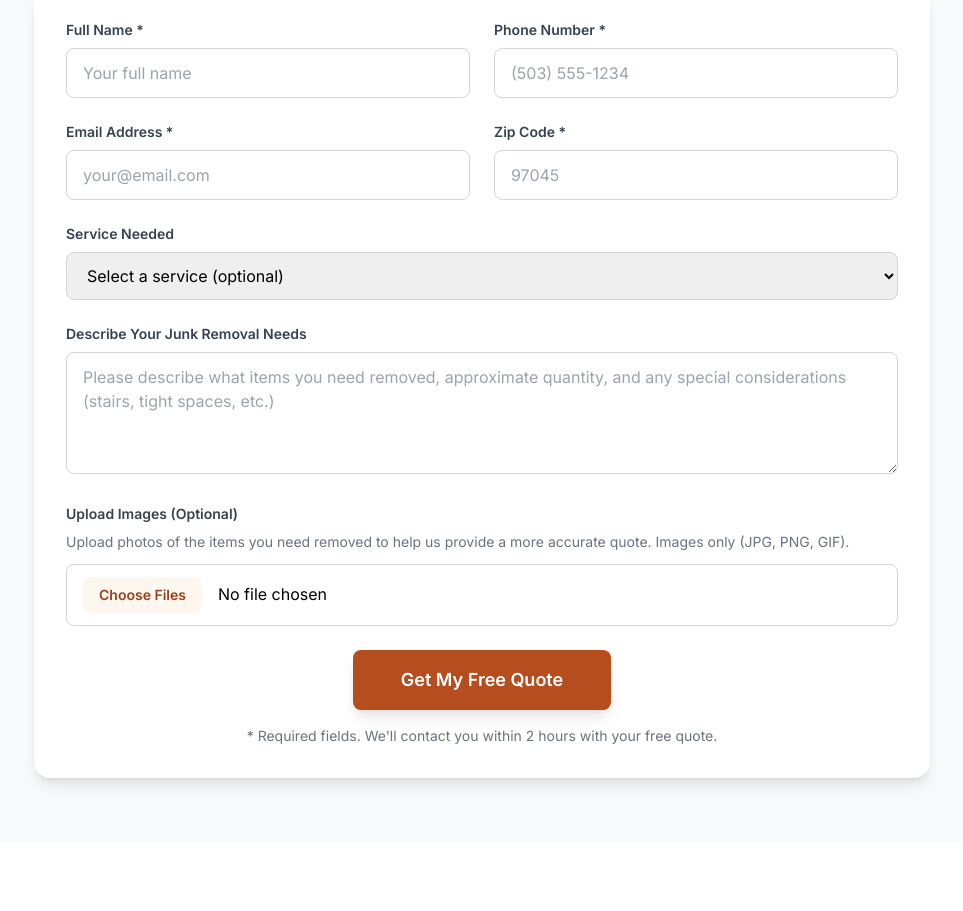
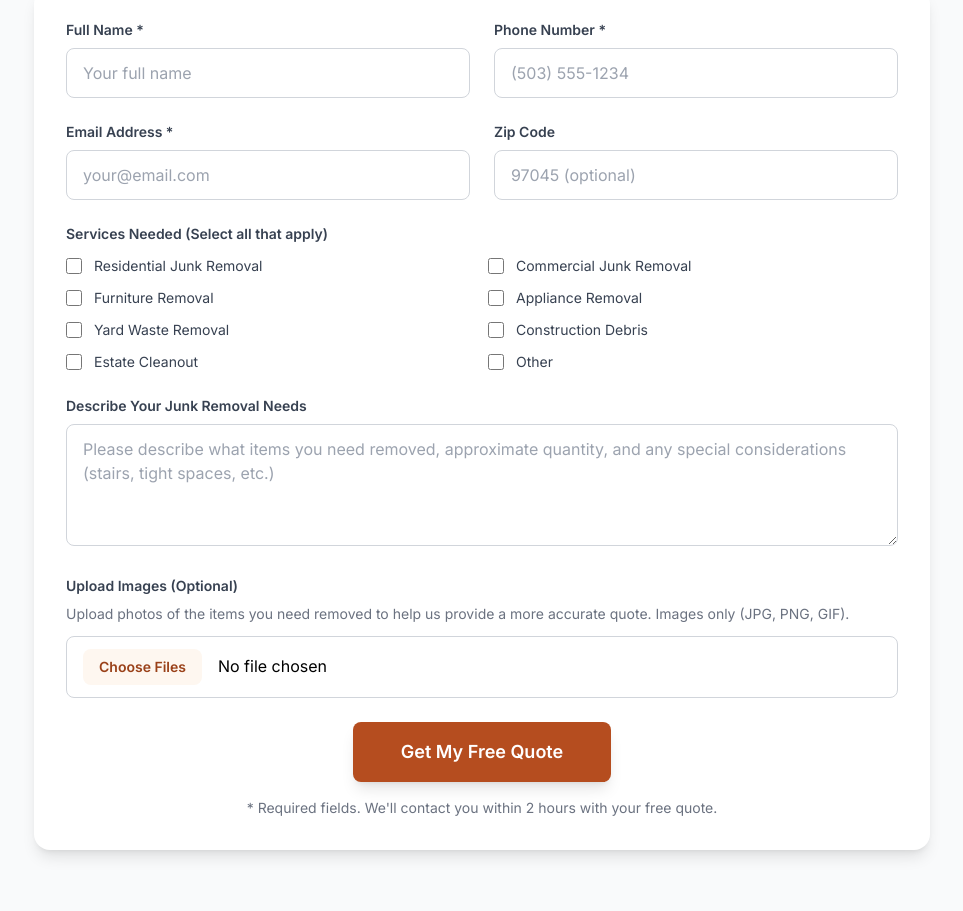
Before and after one commit to guedsam/Junk-Removal, a Next.js app: page /contact in a window 1280 px wide. Shown: the part 1300-2211 px from the top of the page, without its empty margins (158-1121 px from the left). Built offline with nearby package versions, Linux system fonts and the light colour scheme.

Commit message:
Update contact form: make zip code optional, enable multi-select services, configure Formspree for sam@asjunkremoval.com

```diff
--- a/src/app/contact/page.tsx
+++ b/src/app/contact/page.tsx
@@ -26,7 +26,7 @@ export default function ContactPage() {
     phone: '',
     email: '',
     zipCode: '',
-    serviceType: '',
+    serviceTypes: [] as string[],
     description: ''
   })
 
@@ -59,6 +59,15 @@ export default function ContactPage() {
     }))
   }
 
+  const handleServiceTypeChange = (service: string) => {
+    setFormData(prev => ({
+      ...prev,
+      serviceTypes: prev.serviceTypes.includes(service)
+        ? prev.serviceTypes.filter(s => s !== service)
+        : [...prev.serviceTypes, service]
+    }))
+  }
+
   const handleFileUpload = (e: React.ChangeEvent<HTMLInputElement>) => {
     const files = e.target.files
     if (files) {
@@ -88,7 +97,11 @@ export default function ContactPage() {
         // Create FormData for file upload
         const formDataToSend = new FormData()
         Object.entries(formData).forEach(([key, value]) => {
-          formDataToSend.append(key, value)
+          if (key === 'serviceTypes') {
+            formDataToSend.append(key, JSON.stringify(value))
+          } else {
+            formDataToSend.append(key, value as string)
+          }
         })
 
         // Add files
@@ -99,9 +112,16 @@ export default function ContactPage() {
         // Add reCAPTCHA token
         formDataToSend.append('recaptcha_token', token)
 
-        // Here you would normally send to your backend
-        // For now, simulate the submission
-        setTimeout(() => {
+        // Send to Formspree endpoint for sam@asjunkremoval.com
+        const response = await fetch('https://formspree.io/f/xdkogpvw', {
+          method: 'POST',
+          body: formDataToSend,
+          headers: {
+            'Accept': 'application/json'
+          }
+        })
+
+        if (response.ok) {
           setIsSubmitting(false)
           setSubmitMessage('Thank you! We\'ll contact you within 2 hours with your free quote.')
           setFormData({
@@ -109,11 +129,13 @@ export default function ContactPage() {
             phone: '',
             email: '',
             zipCode: '',
-            serviceType: '',
+            serviceTypes: [],
             description: ''
           })
           setUploadedFiles([])
-        }, 1000)
+        } else {
+          throw new Error('Form submission failed')
+        }
       } else {
         throw new Error('reCAPTCHA not loaded')
       }
@@ -302,7 +324,7 @@ export default function ContactPage() {
                   {/* Zip Code */}
                   <div>
                     <label htmlFor="zipCode" className="block text-sm font-semibold text-gray-700 mb-2">
-                      Zip Code *
+                      Zip Code
                     </label>
                     <input
                       type="text"
@@ -310,29 +332,32 @@ export default function ContactPage() {
                       name="zipCode"
                       value={formData.zipCode}
                       onChange={handleInputChange}
-                      required
                       className="w-full px-4 py-3 border border-gray-300 rounded-lg focus:ring-2 focus:ring-primary-500 focus:border-primary-500 transition-colors"
-                      placeholder="97045"
+                      placeholder="97045 (optional)"
                     />
                   </div>
+                </div>
 
-                  {/* Service Type */}
-                  <div className="md:col-span-2">
-                    <label htmlFor="serviceType" className="block text-sm font-semibold text-gray-700 mb-2">
-                      Service Needed
-                    </label>
-                    <select
-                      id="serviceType"
-                      name="serviceType"
-                      value={formData.serviceType}
-                      onChange={handleInputChange}
-                      className="w-full px-4 py-3 border border-gray-300 rounded-lg focus:ring-2 focus:ring-primary-500 focus:border-primary-500 transition-colors"
-                    >
-                      <option value="">Select a service (optional)</option>
-                      {serviceTypes.map((service, index) => (
-                        <option key={index} value={service}>{service}</option>
-                      ))}
-                    </select>
+                {/* Services Multi-Select */}
+                <div>
+                  <label className="block text-sm font-semibold text-gray-700 mb-3">
+                    Services Needed (Select all that apply)
+                  </label>
+                  <div className="grid grid-cols-1 md:grid-cols-2 gap-3">
+                    {serviceTypes.map((service, index) => (
+                      <div key={index} className="flex items-center">
+                        <input
+                          type="checkbox"
+                          id={`service-${index}`}
+                          checked={formData.serviceTypes.includes(service)}
+                          onChange={() => handleServiceTypeChange(service)}
+                          className="h-4 w-4 text-primary-600 focus:ring-primary-500 border-gray-300 rounded"
+                        />
+                        <label htmlFor={`service-${index}`} className="ml-3 text-sm text-gray-700">
+                          {service}
+                        </label>
+                      </div>
+                    ))}
                   </div>
                 </div>
 
```
